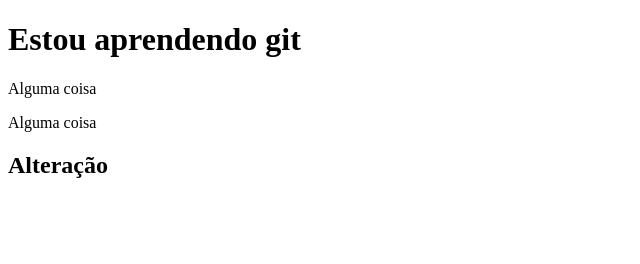
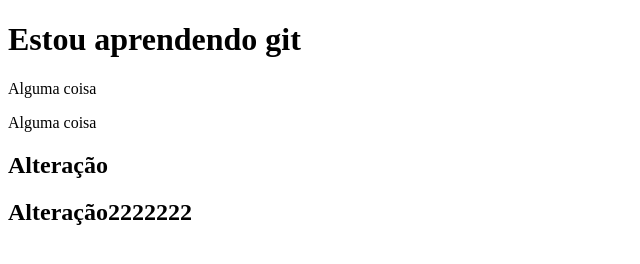
Before and after one commit to Joaomanduca019/git-tutorial, a plain HTML site: page index.html in a window 1280 px wide. Shown: the whole page, without its empty margins (0-640 px from the left). Drawn offline with Linux system fonts and the light colour scheme.

Commit message:
alteração h2

```diff
--- a/index.html
+++ b/index.html
@@ -10,5 +10,6 @@
     <p>Alguma coisa</p>
     <p>Alguma coisa</p>
     <h2>Alteração</h2>
+    <h2>Alteração2222222</h2>
 </body>
 </html>
```
